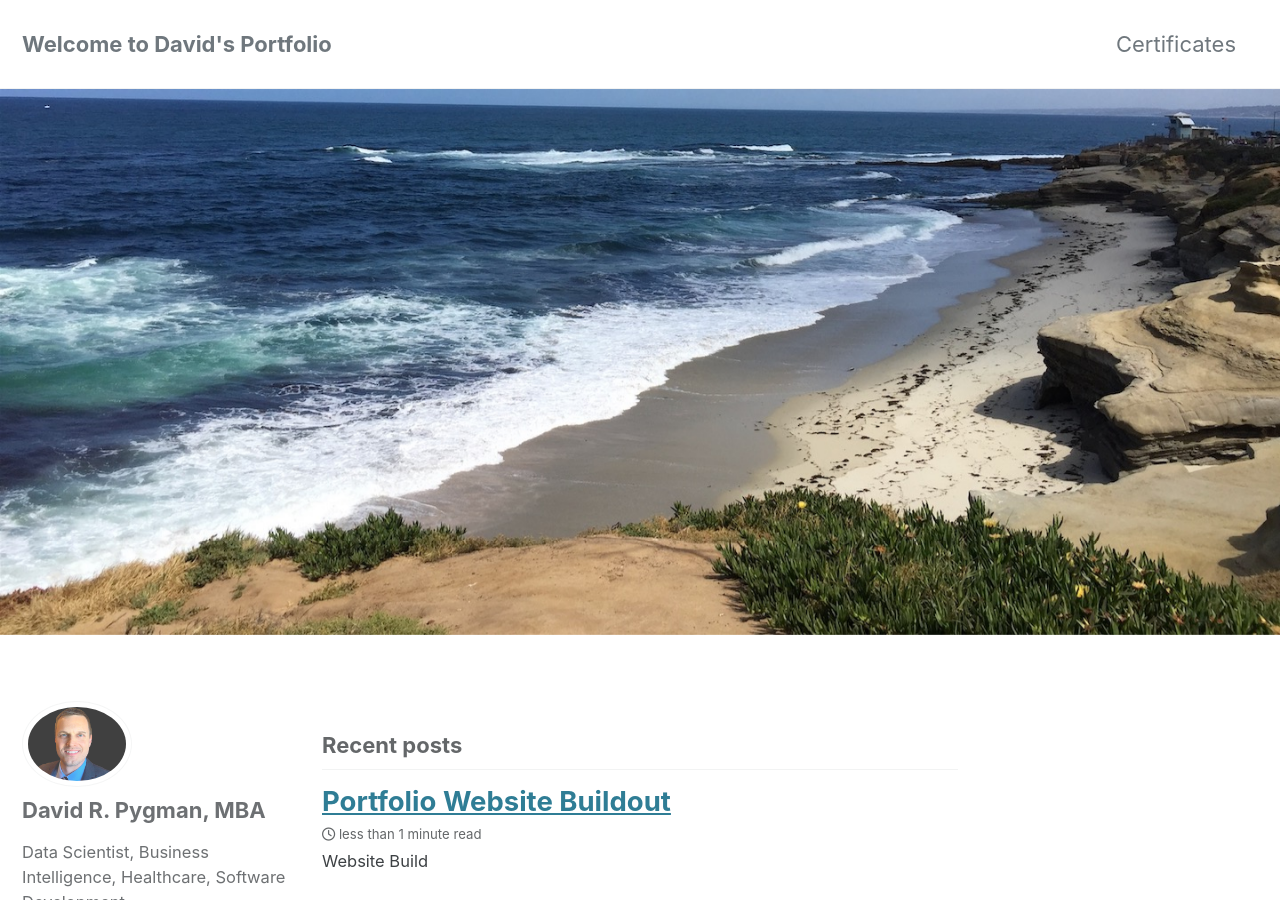
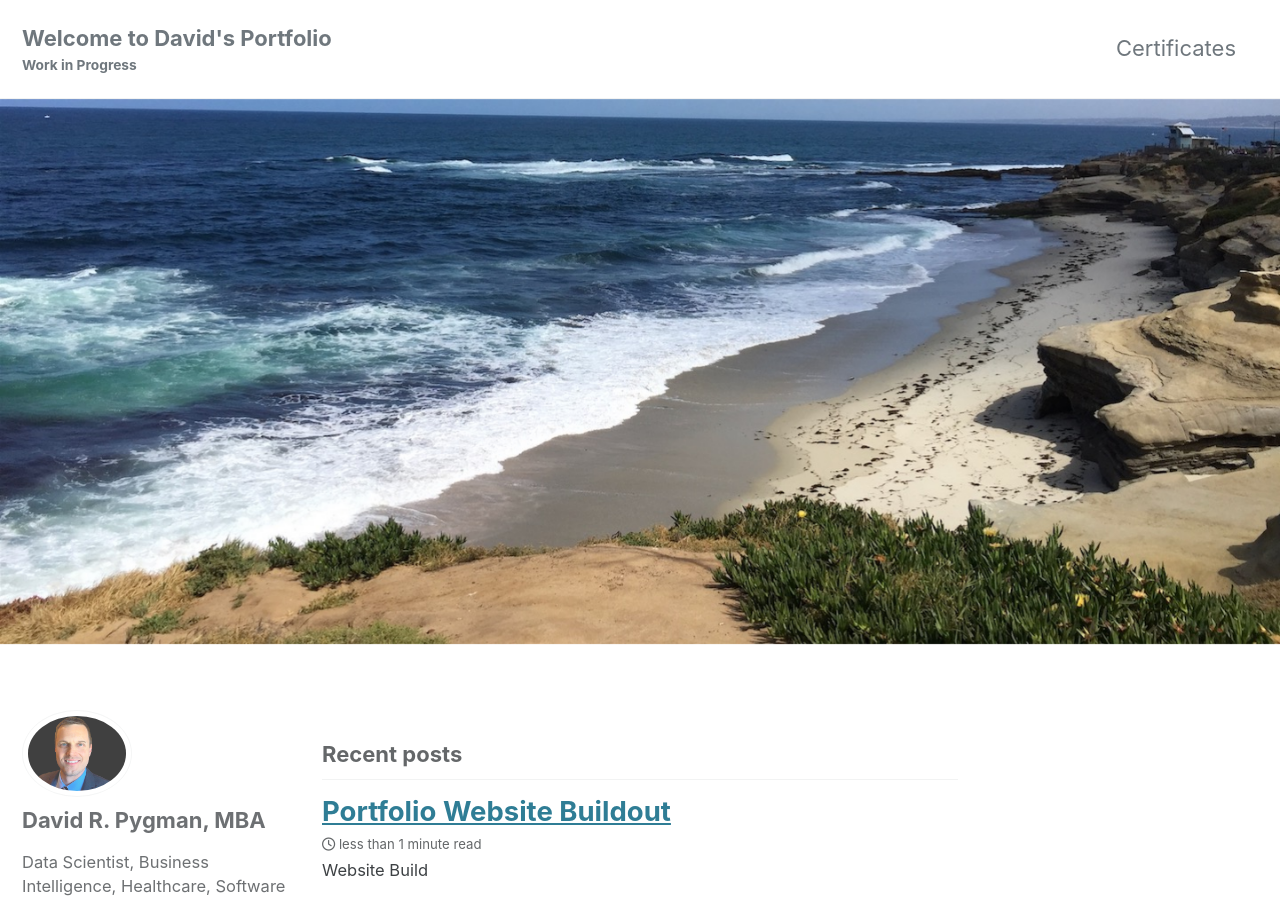
Before and after one commit to dpygman/dpygman.github.io, a Jekyll site: the page built from index.html, in a window 1280 px wide and 900 px high. Built offline with Jekyll 4.4.1, drawn with Linux system fonts in a browser that asks for light colours; cached includes are drawn as plain includes; nearby versions of some CDN libraries; the list of posts is cut into pages by our own code.

Commit message:
Added "Work in Progress" to header
Line 21 subtitle

```diff
--- a/_config.yml
+++ b/_config.yml
@@ -18,7 +18,7 @@
 locale                   : "en-US"
 title                    : "Welcome to David's Portfolio"
 title_separator          : "-"
-subtitle                 : # site tagline that appears below site title in masthead
+subtitle                 : "Work in Progress" # site tagline that appears below site title in masthead
 name                     : "David R. Pygman, MBA"
 description              : "Data Scientist, Business Intelligence, Healthcare, Software Development"
 url                      : # the base hostname & protocol for your site e.g. "https://mmistakes.github.io"
```
